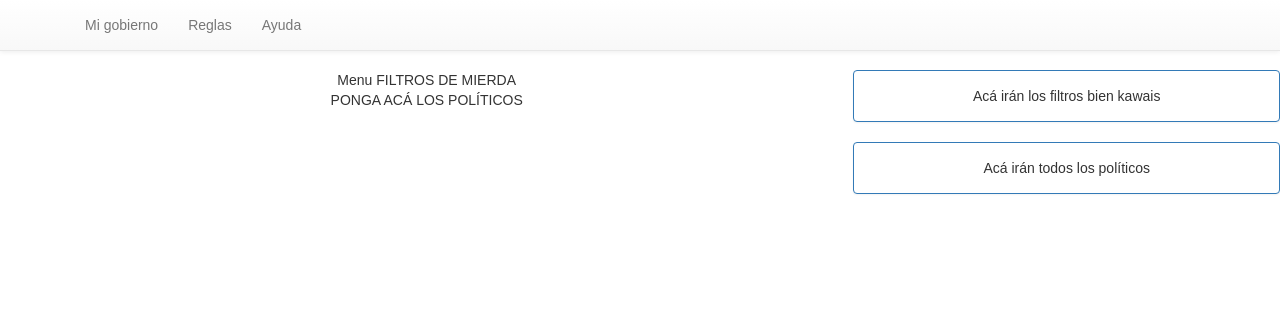
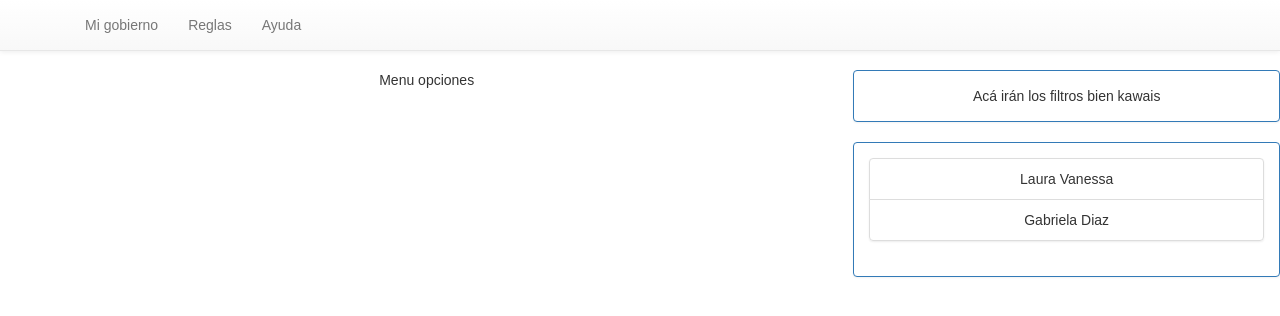
Before and after one commit to ncampuzano/PoliticsFantasy, a React (Create React App) app in the folder politics/: page / in a window 1280 px wide. Shown: the top 316 px of the page. Built offline with nearby package versions, Linux system fonts and the light colour scheme.

Commit message:
PoliticsList first approach

```diff
--- a/politics/src/components/MyGovernment/Hierarchy.jsx
+++ b/politics/src/components/MyGovernment/Hierarchy.jsx
@@ -7,15 +7,14 @@ class Hierarchy extends Component {
     return (
       <Grid fluid style={{ marginTop: 70 }}>
         <Row>
-          <Col xs="12" md="8">
+          <Col xs={12} md={8}>
             <Row>
-              Menu FILTROS DE MIERDA
+              Menu opciones
             </Row>
             <Row>
-              PONGA ACÁ LOS POLÍTICOS
             </Row>
           </Col>
-          <Col xs="12" md="4">
+          <Col xs={12} md={4}>
             <Row>
               <PoliticsMenu />
             </Row>
--- /dev/null
+++ b/politics/src/components/Shared/PoliticsList.jsx
@@ -0,0 +1,21 @@
+import React, { Component } from 'react';
+import { ListGroup, ListGroupItem } from 'react-bootstrap';
+import data from '../../data/politics.json';
+
+class PoliticsList extends Component {
+
+  render() {
+    console.log(data);
+    return(
+      <ListGroup>
+        {data.map((politic) => {
+          return(
+            <ListGroupItem key={politic.id}> {politic.name} </ListGroupItem>
+          );
+        })}
+      </ListGroup>
+    );
+  };
+};
+
+export default PoliticsList;
--- a/politics/src/components/Shared/PoliticsMenu.jsx
+++ b/politics/src/components/Shared/PoliticsMenu.jsx
@@ -1,6 +1,6 @@
 import React, { Component } from 'react';
 import { Panel } from 'react-bootstrap';
-
+import PoliticsList from './PoliticsList';
 
 class PoliticsMenu extends Component {
   render() {
@@ -13,7 +13,7 @@ class PoliticsMenu extends Component {
         </Panel>
         <Panel bsStyle="primary">
           <Panel.Body>
-            Acá irán todos los políticos
+            <PoliticsList />
           </Panel.Body>
         </Panel>
       </div>
--- /dev/null
+++ b/politics/src/data/politics.json
@@ -0,0 +1,14 @@
+[
+  {
+    "id": 1,
+    "name": "Laura Vanessa",
+    "estudio": 4,
+    "posicion": 2
+  },
+  {
+    "id": 2,
+    "name": "Gabriela Diaz",
+    "estudio": 2,
+    "posicion": -2
+  }
+]
```
